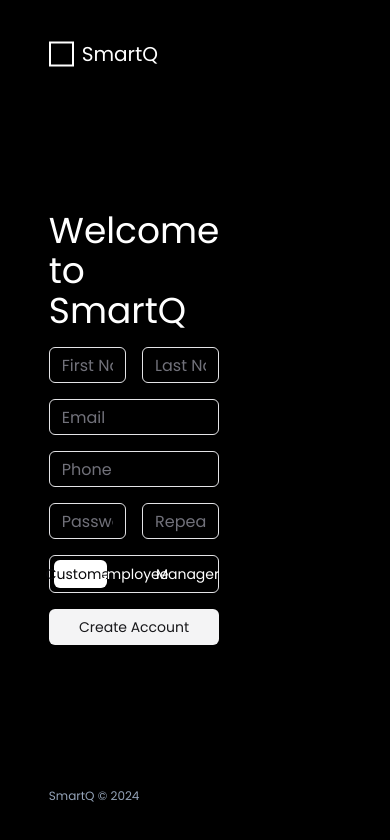
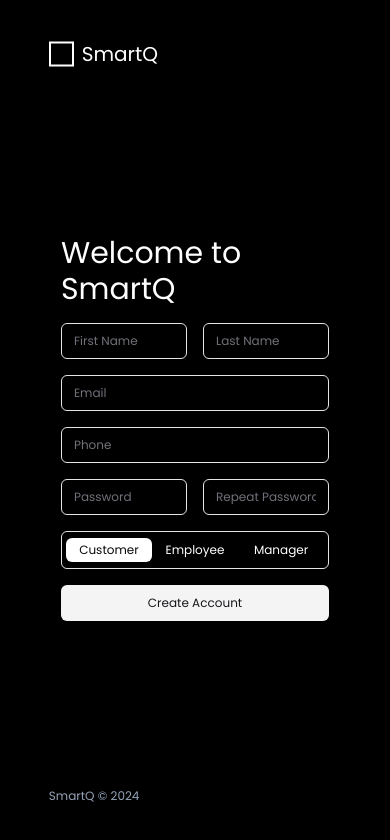
Before and after one commit to IvanaMiovcic/Reservation-System, a React (Vite) app in the folder reservation-system/: page / in a window 390 px wide. Shown: the top 840 px of the page. Built offline with nearby package versions, Linux system fonts and the light colour scheme.

Commit message:
minor fixes to create account form in FormScaffold.jsx

```diff
--- a/reservation-system/src/components/Container.jsx
+++ b/reservation-system/src/components/Container.jsx
@@ -7,8 +7,12 @@ export default function Container() {
     <div className="bg-black flex flex-col items-center w-screen">
       <div className="h-screen w-9/12 flex flex-col">
         <AltHeader />
-        <div className="flex-grow flex flex-row items-center w-5/12">
-          <FormScaffold />
+        <div className="flex flex-row flex-grow justify-center">
+          <div className="flex flex-row justify-center items-center">
+            <div className="w-11/12">
+              <FormScaffold />
+            </div>
+          </div>
         </div>
         <Footer />
       </div>
--- a/reservation-system/src/components/FormScaffold.jsx
+++ b/reservation-system/src/components/FormScaffold.jsx
@@ -76,14 +76,16 @@ export default function FormScaffold() {
             onSubmit={form.handleSubmit(onSubmit)}
             className="space-y-4 font-poppins text-white"
           >
-            <div className="text-white text-4xl">Welcome to SmartQ</div>
+            <div className="text-white text-3xl sm:text-4xl">
+              Welcome to SmartQ
+            </div>
             <div className="flex flex-row gap-x-4 justify-evenly">
               <FormField
                 control={form.control}
                 name="firstname"
                 render={({ field }) => (
                   <FormItem className="w-1/2">
-                    <FormControl>
+                    <FormControl className="text-xs sm:text-sm">
                       <Input
                         placeholder="First Name"
                         {...field}
@@ -99,7 +101,7 @@ export default function FormScaffold() {
                 name="lastname"
                 render={({ field }) => (
                   <FormItem className="w-1/2">
-                    <FormControl>
+                    <FormControl className="text-xs sm:text-sm">
                       <Input
                         placeholder="Last Name"
                         {...field}
@@ -116,7 +118,7 @@ export default function FormScaffold() {
               name="email"
               render={({ field }) => (
                 <FormItem>
-                  <FormControl>
+                  <FormControl className="text-xs sm:text-sm">
                     <Input
                       placeholder="Email"
                       {...field}
@@ -132,7 +134,7 @@ export default function FormScaffold() {
               name="phone"
               render={({ field }) => (
                 <FormItem>
-                  <FormControl>
+                  <FormControl className="text-xs sm:text-sm">
                     <Input
                       placeholder="Phone"
                       {...field}
@@ -149,7 +151,7 @@ export default function FormScaffold() {
                 name="password"
                 render={({ field }) => (
                   <FormItem className="w-1/2">
-                    <FormControl>
+                    <FormControl className="text-xs sm:text-sm">
                       <Input
                         placeholder="Password"
                         type="password"
@@ -166,7 +168,7 @@ export default function FormScaffold() {
                 name="repeat_password"
                 render={({ field }) => (
                   <FormItem className="w-1/2">
-                    <FormControl>
+                    <FormControl className="text-xs sm:text-sm">
                       <Input
                         type="password"
                         placeholder="Repeat Password"
@@ -191,17 +193,17 @@ export default function FormScaffold() {
                     >
                       <TabsList className="grid grid-cols-3 bg-black text-white">
                         <FormItem className="flex justify-center">
-                          <FormControl className="w-full">
+                          <FormControl className="w-full text-xs sm:text-sm">
                             <TabsTrigger value="customer">Customer</TabsTrigger>
                           </FormControl>
                         </FormItem>
                         <FormItem className="flex justify-center">
-                          <FormControl className="w-full">
+                          <FormControl className="w-full text-xs sm:text-sm">
                             <TabsTrigger value="employee">Employee</TabsTrigger>
                           </FormControl>
                         </FormItem>
                         <FormItem className="flex justify-center">
-                          <FormControl className="w-full">
+                          <FormControl className="w-full text-xs sm:text-sm">
                             <TabsTrigger value="manager">Manager</TabsTrigger>
                           </FormControl>
                         </FormItem>
@@ -211,7 +213,11 @@ export default function FormScaffold() {
                 </FormItem>
               )}
             />
-            <Button className="w-full" variant="secondary" type="submit">
+            <Button
+              className="w-full text-xs sm:text-sm"
+              variant="secondary"
+              type="submit"
+            >
               Create Account
             </Button>
           </form>
```
